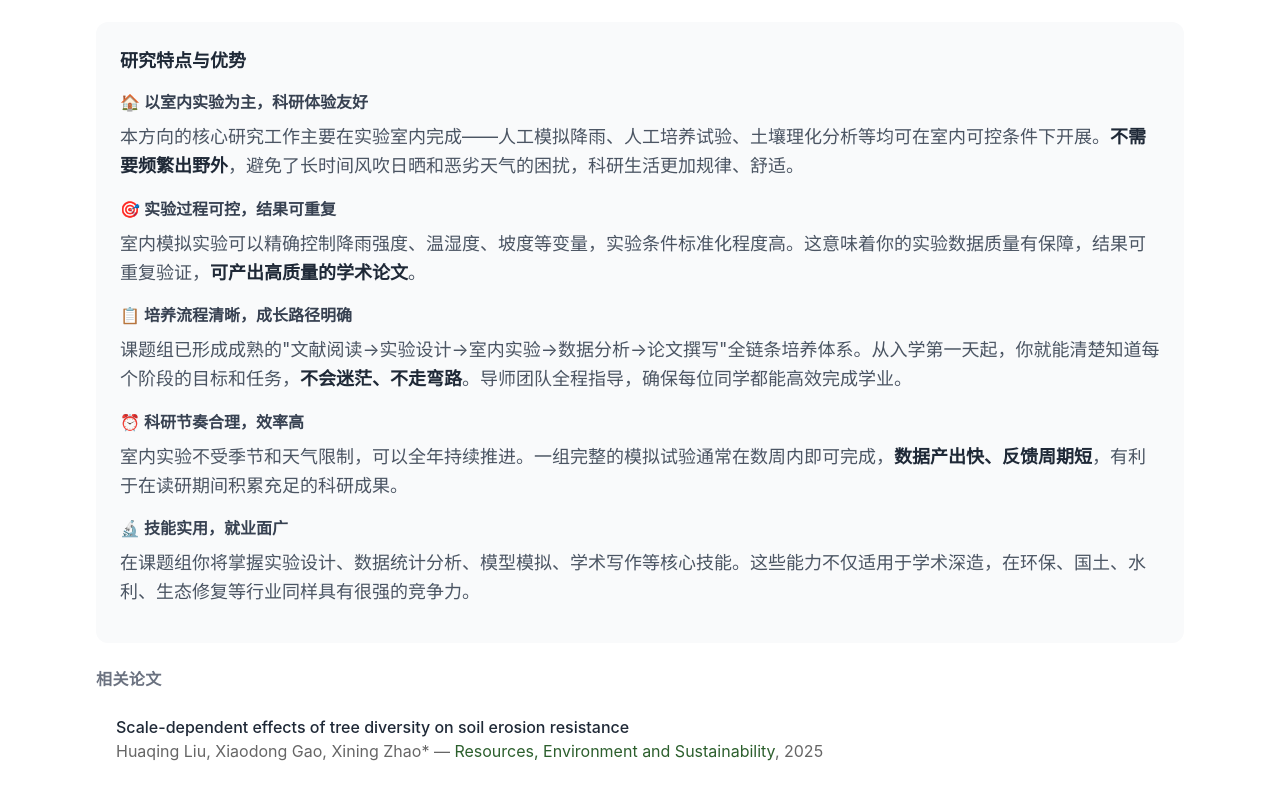
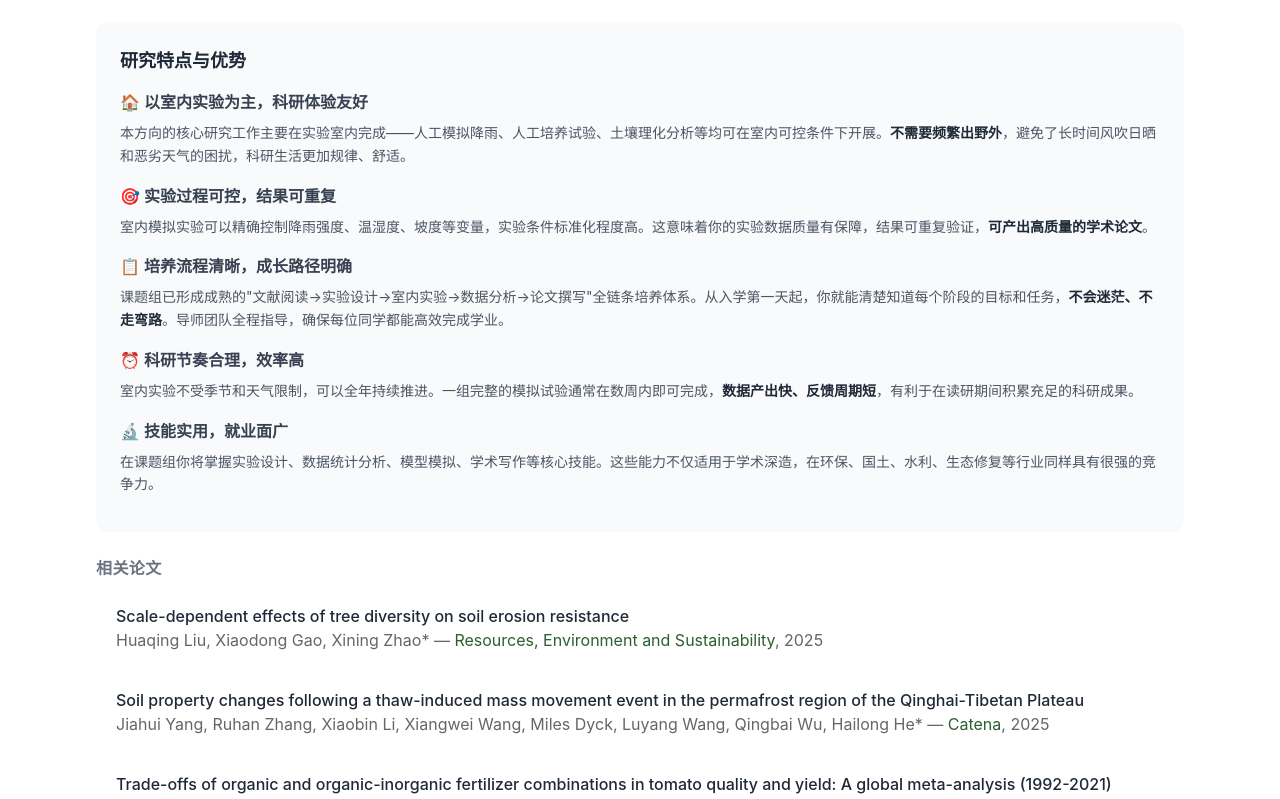
Before and after one commit to chliuhq/soil-ecology-lab, a Next.js app in the folder soil-ecology-lab/: page /research in a window 1280 px wide. Shown: the part 860-1659 px from the top of the page. Built offline with nearby package versions, Linux system fonts and the light colour scheme; no server answers.

Commit message:
fix: unify research-content p and li font size to text-sm

```diff
--- a/soil-ecology-lab/src/app/globals.css
+++ b/soil-ecology-lab/src/app/globals.css
@@ -64,7 +64,7 @@ a { @apply transition-colors duration-200; }
   @apply text-base font-semibold text-gray-700 mt-4 mb-2;
 }
 .research-content p {
-  @apply mb-3 leading-relaxed text-gray-600;
+  @apply text-sm mb-3 leading-relaxed text-gray-600;
 }
 .research-content ul {
   @apply list-disc pl-5 my-2 space-y-1.5;
```
